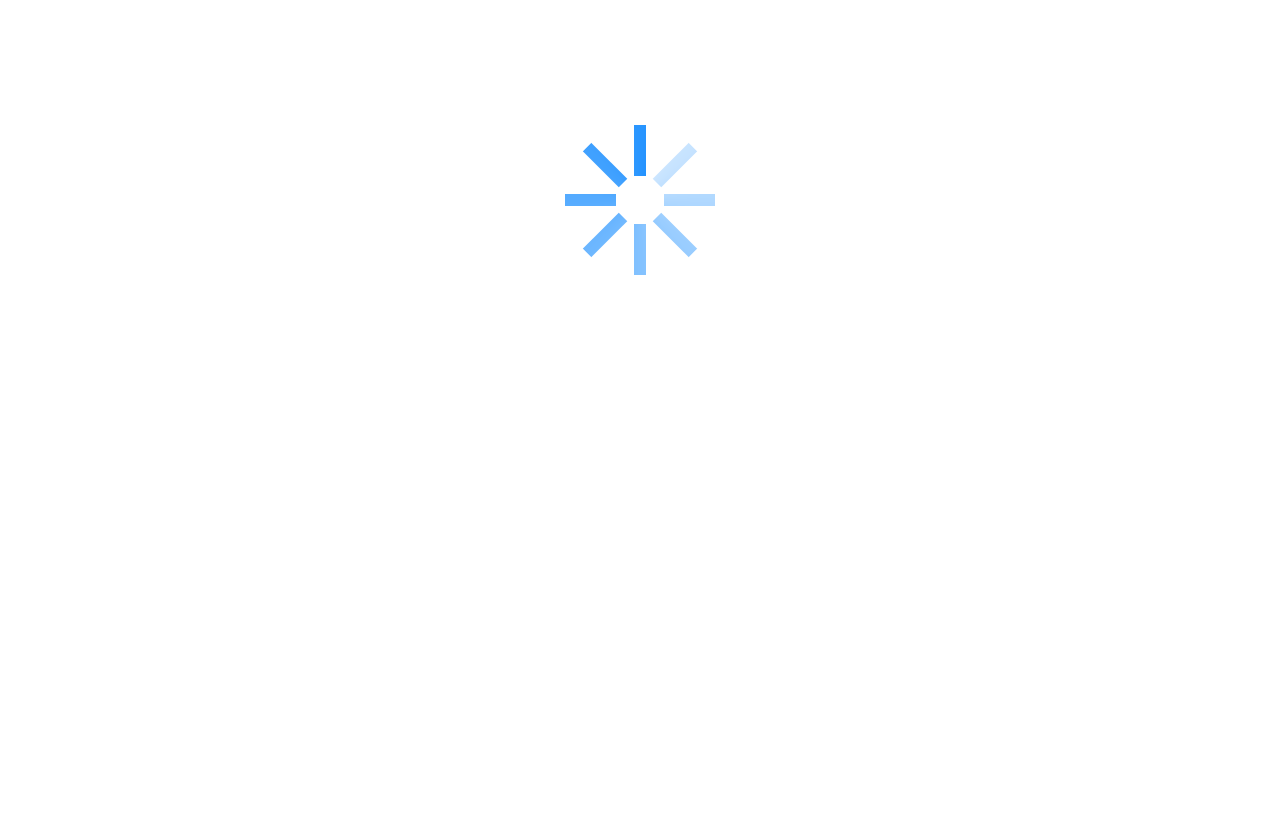
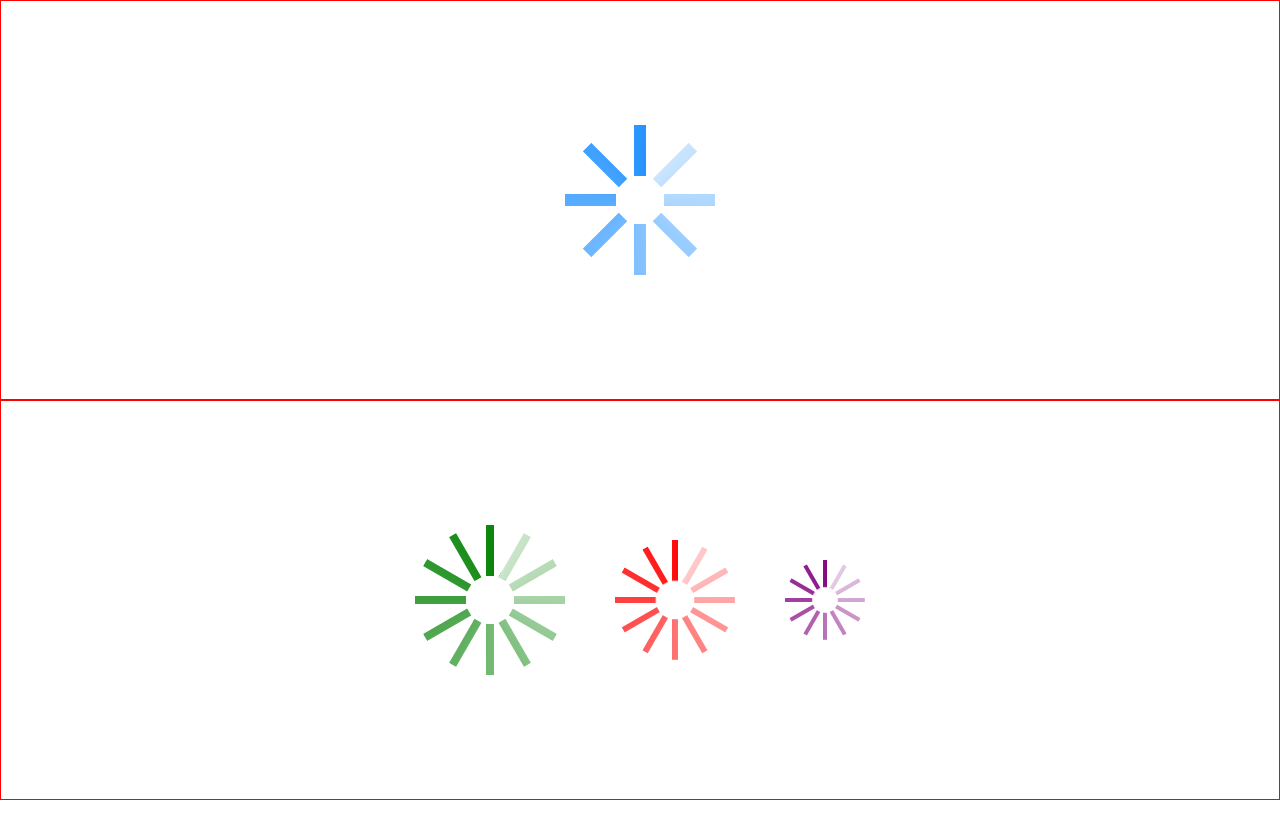
Before and after one commit to Shanehortonm/element-loaders, a plain HTML site: page index.html in a window 1280 px wide. After the commit the page ends 800 px from the top, so only its background shows below. Drawn offline with Linux system fonts and the light colour scheme.

Commit message:
added more side notes to remember what elements are changing what

```diff
--- a/css/styles.css
+++ b/css/styles.css
@@ -16,6 +16,7 @@
     min-height: 50vh;
     display: grid;
     place-content: center;
+    border: 1px solid red;
 }
 
 .loader1 {
@@ -50,7 +51,7 @@
 
 /*
 ==========================================================
-    Second loader. changed to circular object
+    Second loader.  multiple loaders lined up
 ==========================================================
 */
 
@@ -62,30 +63,31 @@
   place-items: center;
   grid-auto-flow: column;
   gap: 50px;
+  border: 1px solid red;
 }
 
 .loader2 {
   width: 150px;
   aspect-ratio: 1;
   display: grid;
-  -webkit-mask: conic-gradient (from 22deg, #0003, #000);
-          mask: conic-gradient (from 22deg, #0003, #000);
-  animation: load 1s steps(12) infinite;   /* steps should equal the amount of bars that are being used in the loader*/
+  -webkit-mask: conic-gradient(from 22deg, #0003, #000);
+          mask: conic-gradient(from 22deg, #0003, #000);
+  animation: load 1s steps(12) infinite;             /* changed to 12 steps to align with the increase of bars given by ::after psuedo-element */
 }
 
 .loader2,
-.loader2:before,                     /* Using these ::before and ::after pseudo codes is what is allowing for the duplications of the lines to show all at the time time */
-.loader2:after {
-  --_g: liner-gradient(dodgerblue 0 0) 50%; /* Update color here */
-  background: var(--_g)/34% 5% space no-repeat,
-              var(--_g)/5% 34% no-repeat space;     /* changed 8% to 5% to make bars lines thinner*/
+.loader2::before,
+.loader2::after {                                 /* used ::after to create another set of bars given me 12 total lines */
+  --_g: linear-gradient(currentColor 0 0) 50%;
+  background:
+    var(--_g)/34% 5%  space no-repeat,            /* decreased line thickness from 8% to 5% */
+    var(--_g)/5%  34% no-repeat space;
 }
 
-
-.loader2:before,
-.loader2:after {
+.loader2::before,
+.loader2::after {
   content: "";
-  grid-area: 1/1;             /* this allows all bars to stack ontop of each other inside the grid box */
+  grid-area: 1/1;                                 /* allows placement of the 3 loader2 divs to be in same area as each other and makes them stackable */
   transform: rotate(30deg);
 }
 
--- a/index.html
+++ b/index.html
@@ -14,14 +14,10 @@
 
     <div class="loader-holder2">
       <div class="loader2" style="color: green"></div>
+      <div class="loader2" style="color: red; width: 120px"></div>
+      <div class="loader2" style="color: purple; width: 80px"></div>
     </div>
 
-    <div class="loader-holder2">
-      <div class="loader2" style="color: red; width: 120px"></div>
-    </div>
-
-    <div class="loader-holder2">
-      <div class="loader2" style="color: purple; width: 80px"></div>
     </div>
   </body>
 </html>
```
